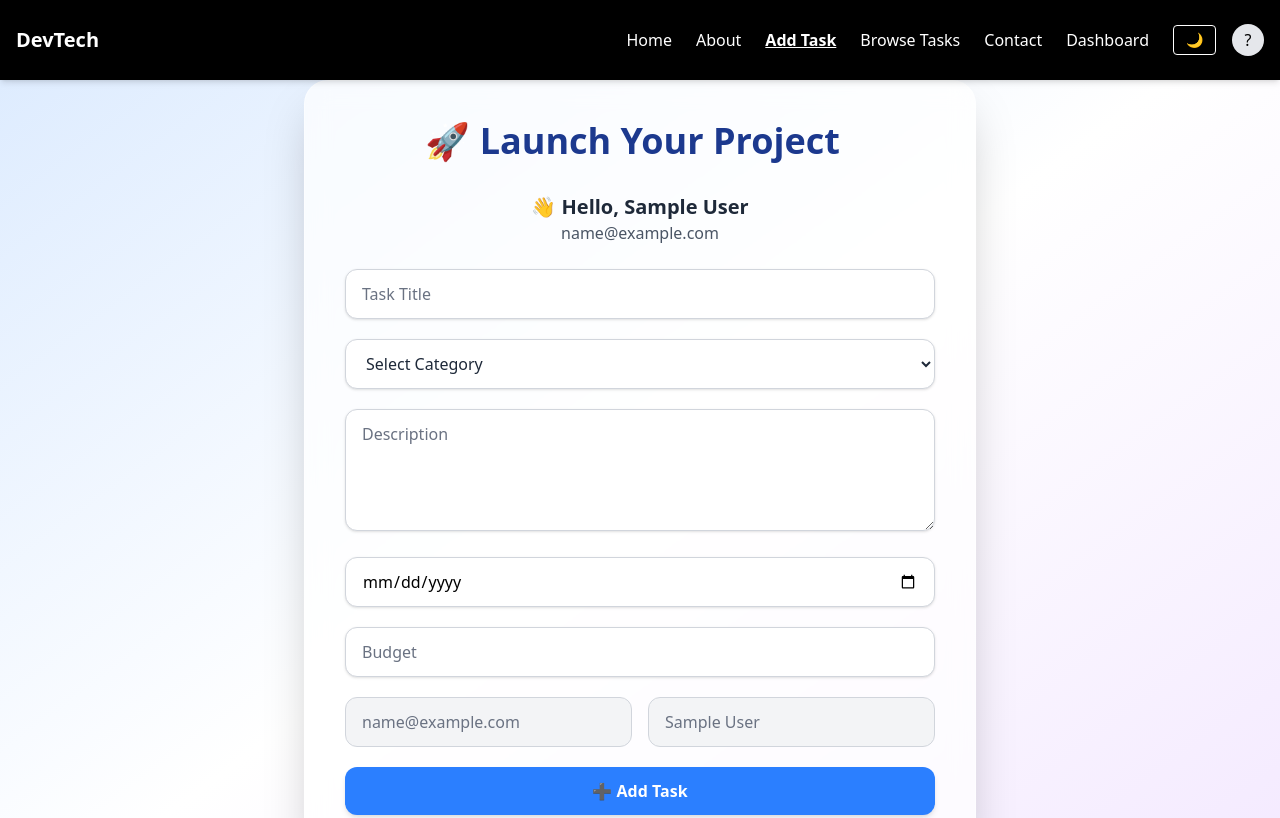
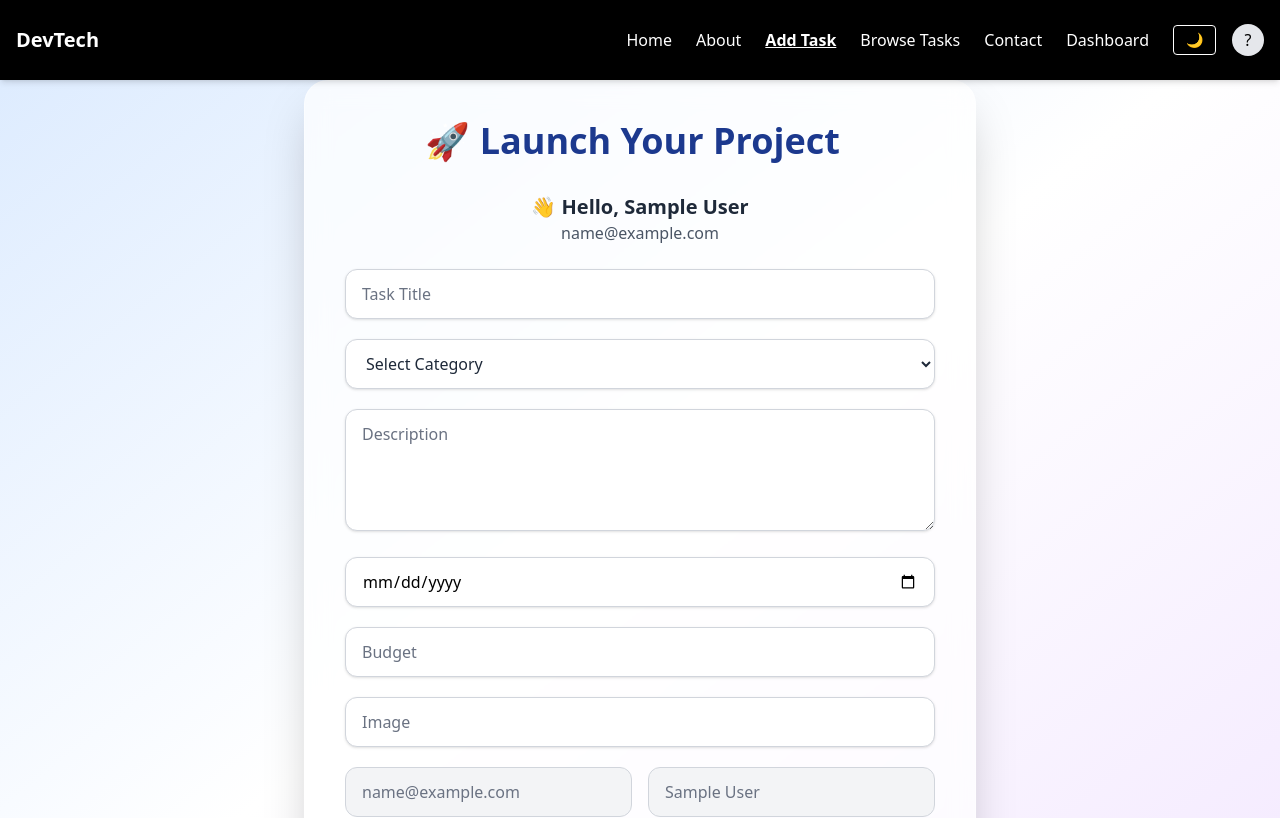
Before and after one commit to AnikHaque/DevTech-Client-Side-, a React (Vite) app: page /add-task in a window 1280 px wide. Shown: the top 818 px of the page. Built offline with nearby package versions, Linux system fonts and the light colour scheme; no server answers; sample sign-in values are in the browser's storage.

Commit message:
updated all

```diff
--- a/src/components/Hero/Hero.jsx
+++ b/src/components/Hero/Hero.jsx
@@ -1,10 +1,8 @@
-import React from "react";
-
 const slides = [
   {
     id: 1,
     image:
-      "https://sslcommerz.com/wp-content/uploads/2024/04/Importance-of-Online-Payment-Gateways-for-Freelancers.png",
+      "https://png.pngtree.com/thumb_back/fh260/background/20230707/pngtree-d-illustration-of-a-skilled-freelance-developer-working-on-a-laptop-image_3791858.jpg",
     title: "The Easiest Way to Get Your New Task",
     desc: "Work with talented people at the most affordable price to get the most out of your time and cost",
     btn1: "Subscribe Now",
--- a/src/components/Tasks/AddTask.jsx
+++ b/src/components/Tasks/AddTask.jsx
@@ -89,9 +89,9 @@ const AddTask = ({ user, token }) => {
               className="w-full px-4 py-3 rounded-xl border border-gray-300 bg-white text-gray-800 shadow-sm focus:ring-2 focus:ring-blue-400 focus:outline-none transition-all duration-300"
             >
               <option value="">Select Category</option>
-              <option value="Web Development">Web Development</option>
+              <option value="Web Development">Development</option>
               <option value="Design">Design</option>
-              <option value="Writing">Writing</option>
+              <option value="Writing">Graphics Design</option>
               <option value="Marketing">Marketing</option>
             </select>
             {errors.category && (
@@ -147,6 +147,21 @@ const AddTask = ({ user, token }) => {
             )}
           </div>
 
+          {/* image */}
+          <div>
+            <input
+              type="text"
+              placeholder="Image"
+              {...register("image", { required: "Image is required" })}
+              className="w-full px-4 py-3 rounded-xl border border-gray-300 bg-white placeholder-gray-500 shadow-sm focus:ring-2 focus:ring-blue-400 focus:outline-none transition-all duration-300"
+            />
+            {errors.budget && (
+              <p className="text-sm text-red-500 mt-1">
+                {errors.budget.message}
+              </p>
+            )}
+          </div>
+
           {/* Hidden User Info */}
           <div className="grid grid-cols-1 sm:grid-cols-2 gap-4">
             <input
--- a/src/components/Tasks/PopularTasks.jsx
+++ b/src/components/Tasks/PopularTasks.jsx
@@ -42,7 +42,7 @@ const PopularTasks = () => {
             >
               <div className="p-6 flex flex-col h-full justify-between">
                 <div>
-                  <img src={task.picture}></img>
+                  <img src={task.image}></img>
                 </div>
                 <div>
                   <h3 className="text-2xl font-semibold text-gray-900 mb-3">
```
Also changed, not shown: 2 other files (tests, documents, lock files or other folders).
